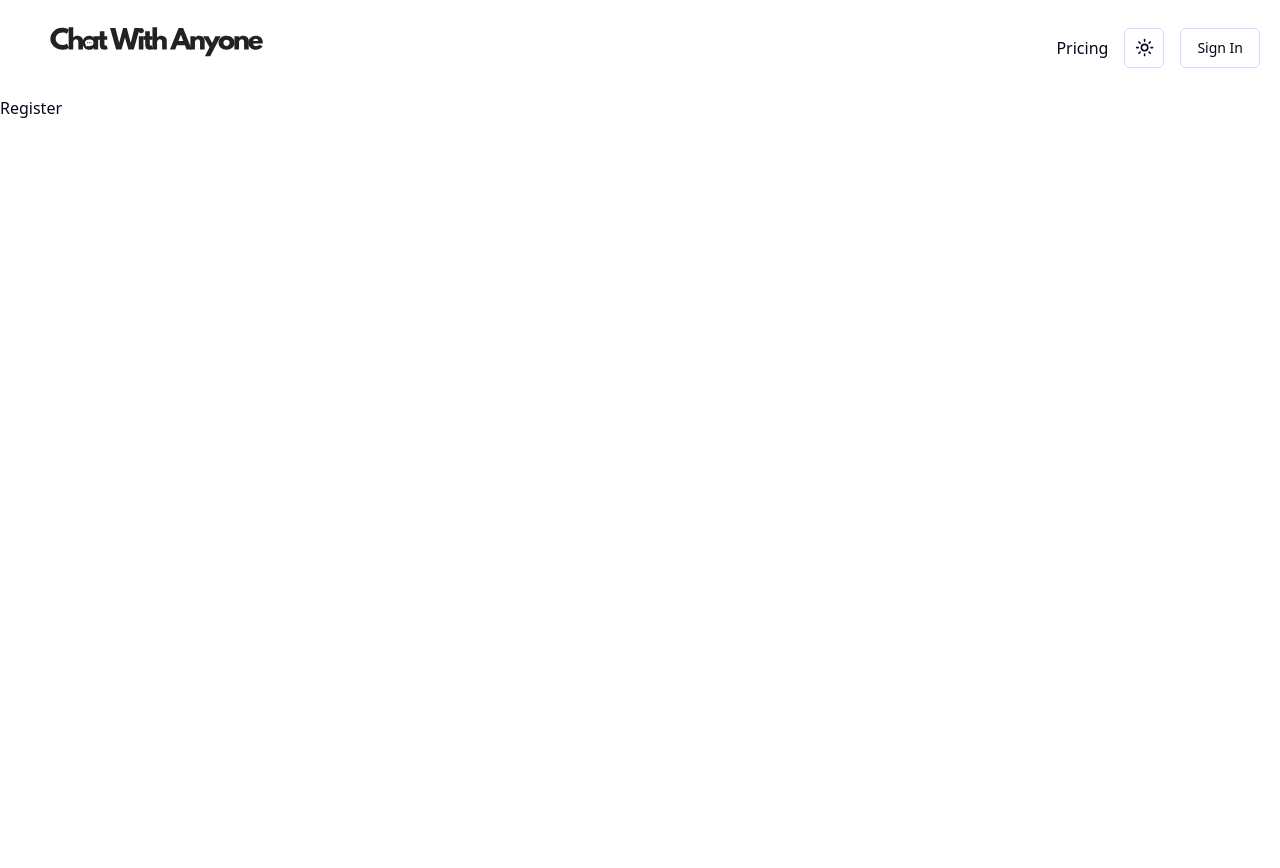
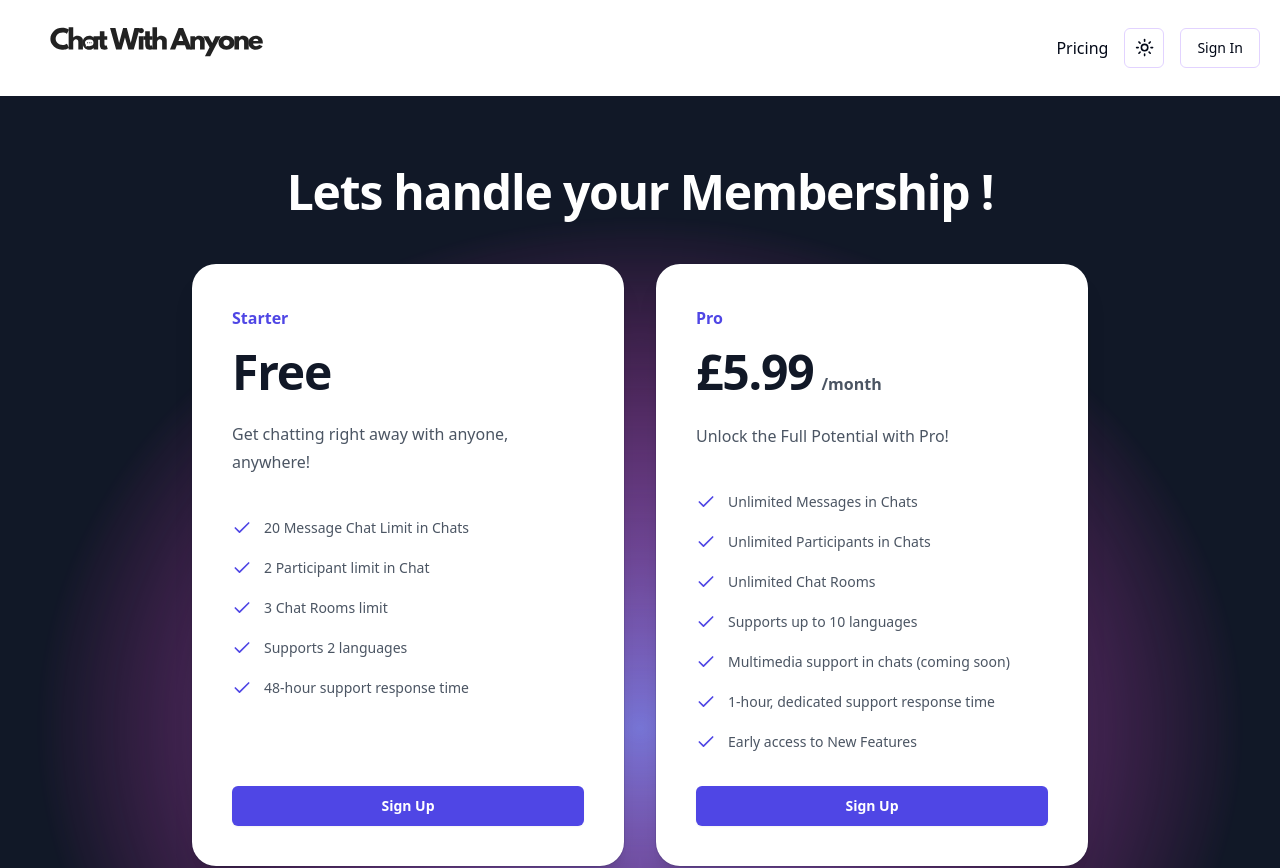
Before and after one commit to jyotimanglani/saas-transation, a Next.js app: page /register in a window 1280 px wide. Shown: the top 868 px of the page. Before the commit the page ends 800 px from the top, so only its background shows below. Built offline with nearby package versions, Linux system fonts and the light colour scheme; no server answers.

Commit message:
add register page and setup firebase

```diff
--- a/app/register/page.tsx
+++ b/app/register/page.tsx
@@ -1,5 +1,41 @@
-function Register() {
-  return <div>Register</div>;
+import { authOptions } from "@/auth";
+import { getServerSession } from "next-auth";
+import PricingCards from "@/components/PricingCards";
+
+async function Register() {
+  const session = await getServerSession(authOptions);
+  return (
+    <div className="isolate h-full overflow-hidden bg-gray-900 pb-40">
+      <div className="mx-auto max-w-7xl px-6 pb-12 pt-16 text-white text-center lg:px-8">
+        <div className="mx-auto max-w-4xl">
+          <p className="mt-2 text-4xl font-bold tracking-tight sm:text-5xl">
+            Lets handle your Membership {session?.user?.name?.split(" ")?.[0]}!
+          </p>
+        </div>
+        <div className="relative">
+          <svg
+            viewBox="0 0 1208 1024"
+            className="absolute -top-10 left-1/2 -z-10 h-[64rem] -translate-x-1/2 [mask-image:radial-gradient(closest-side,white,transparent)] sm:-top-12 md:-top-20 lg:-top-12 xl:top-0"
+          >
+            <ellipse
+              cx={604}
+              cy={512}
+              fill="url(#radial-gradient)"
+              rx={604}
+              ry={512}
+            />
+            <defs>
+              <radialGradient id="radial-gradient">
+                <stop stopColor="#7775D6" />
+                <stop offset={1} stopColor="#E935C1" />
+              </radialGradient>
+            </defs>
+          </svg>
+        </div>
+      </div>
+      <PricingCards redirect={false} />
+    </div>
+  );
 }
 
 export default Register;
--- a/auth.ts
+++ b/auth.ts
@@ -9,4 +9,7 @@ export const authOptions: NextAuthOptions =  {
         })
     ],
     secret: process.env.NEXTAUTH_SECRET!,
+    session:{
+        strategy: "jwt",
+    }
 } satisfies NextAuthOptions;
--- a/components/CheckoutButton.tsx
+++ b/components/CheckoutButton.tsx
@@ -1,5 +1,33 @@
+"use client"
+
+import { useSession } from "next-auth/react";
+
 function CheckoutButton() {
-  return <div className="bg-red-200 text-red-400">CheckoutButton</div>;
+  const {data: session} = useSession();
+
+  const createCheckoutSession = async () => {
+    if (!session) return;
+    // push a document into firestore db
+
+
+
+    // stripe extension on firebase will create a checkout session
+
+
+
+    // redirect user to checkout page
+
+  }
+
+
+  return (
+    <div className="flex flex-col space-y-2">
+      {/* if subscribed show that the user is subscribed */}
+    <button onClick={() => createCheckoutSession()} className="mt-8 block rounded-md text-sm font-semibold leading-6 text-white shadow-sm focus-visible:outline-2 focus-visible:outline-offset-2 cursor-pointer disabled:opacity-80 disabled:bg-indigo-600/50 bg-indigo-600 px-3.5 py-2 text-center hover:bg-indigo-500 focus-visible:outline focus-visible:outline-indigo-600 disabled:text-white disabled:cursor-default">
+      Sign Up
+    </button>
+    </div>
+  );
 }
 
 export default CheckoutButton;
--- a/package.json
+++ b/package.json
@@ -15,6 +15,7 @@
     "@radix-ui/react-slot": "^1.0.2",
     "class-variance-authority": "^0.7.0",
     "clsx": "^2.1.0",
+    "firebase": "^10.7.2",
     "lucide-react": "^0.314.0",
     "next": "14.1.0",
     "next-auth": "^4.24.5",
```
Also changed, not shown: firebase.ts (added, +17 -0 lines), 1 other file (tests, documents, lock files or other folders).
